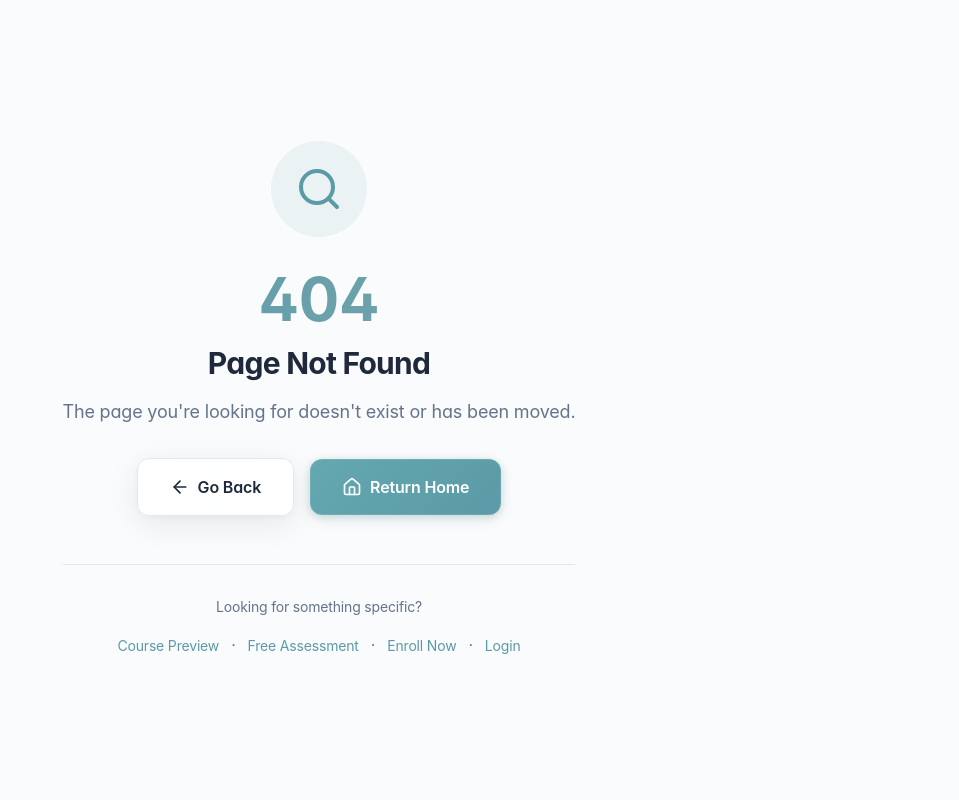
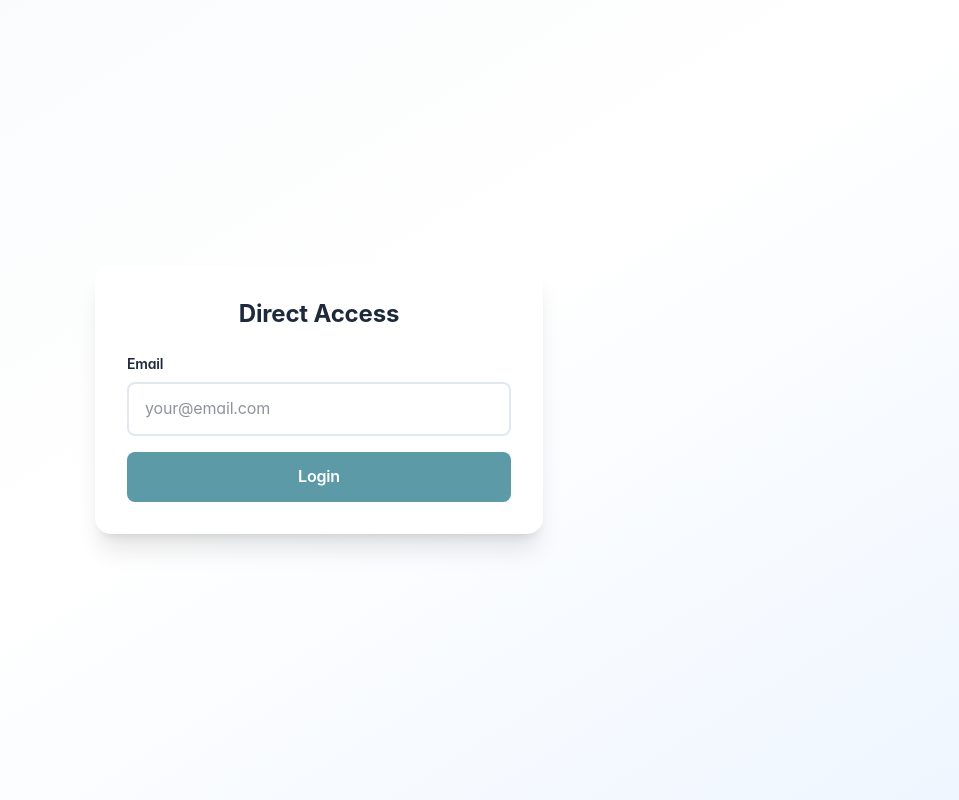
Before and after one commit to concussionPro/concussion-portal, a Next.js app: page /direct-access in a window 1280 px wide. Before the commit this address had no page. Shown: the whole page, without its empty margins (321-1280 px from the left). Built offline with nearby package versions, Linux system fonts and the light colour scheme.

Commit message:
Add direct login bypass - no magic link needed
- New /api/direct-login endpoint
- New /direct-access page with simple email login
- Bypasses all token verification
- Creates session directly from email lookup
- WORKING SOLUTION for immediate access

```diff
--- /dev/null
+++ b/app/api/direct-login/route.ts
@@ -0,0 +1,47 @@
+import { NextRequest, NextResponse } from 'next/server'
+import { findUserByEmail } from '@/lib/users'
+import { createSession } from '@/lib/sessions'
+
+export async function POST(request: NextRequest) {
+  try {
+    const { email } = await request.json()
+
+    if (!email) {
+      return NextResponse.json({ error: 'Email required' }, { status: 400 })
+    }
+
+    // Find user
+    const user = await findUserByEmail(email)
+
+    if (!user) {
+      return NextResponse.json({ error: 'User not found' }, { status: 404 })
+    }
+
+    // Create session directly
+    const sessionId = await createSession(user.id, user.email, true)
+
+    // Set cookie and return success
+    const response = NextResponse.json({
+      success: true,
+      user: {
+        id: user.id,
+        email: user.email,
+        name: user.name,
+        accessLevel: user.accessLevel,
+      },
+    })
+
+    response.cookies.set('session', sessionId, {
+      httpOnly: true,
+      secure: process.env.NODE_ENV === 'production',
+      sameSite: 'lax',
+      maxAge: 30 * 24 * 60 * 60,
+      path: '/',
+    })
+
+    return response
+  } catch (error) {
+    console.error('Direct login error:', error)
+    return NextResponse.json({ error: 'Login failed' }, { status: 500 })
+  }
+}
--- /dev/null
+++ b/app/direct-access/page.tsx
@@ -0,0 +1,70 @@
+'use client'
+
+import { useState } from 'react'
+import { useRouter } from 'next/navigation'
+
+export default function DirectAccessPage() {
+  const router = useRouter()
+  const [email, setEmail] = useState('')
+  const [loading, setLoading] = useState(false)
+  const [error, setError] = useState('')
+
+  const handleLogin = async (e: React.FormEvent) => {
+    e.preventDefault()
+    setLoading(true)
+    setError('')
+
+    try {
+      const response = await fetch('/api/direct-login', {
+        method: 'POST',
+        headers: { 'Content-Type': 'application/json' },
+        body: JSON.stringify({ email }),
+      })
+
+      const data = await response.json()
+
+      if (response.ok) {
+        router.push('/dashboard')
+      } else {
+        setError(data.error || 'Login failed')
+      }
+    } catch (err) {
+      setError('Login failed')
+    } finally {
+      setLoading(false)
+    }
+  }
+
+  return (
+    <div className="min-h-screen bg-gradient-to-br from-slate-50 via-white to-blue-50 flex items-center justify-center p-6">
+      <div className="max-w-md w-full bg-white rounded-2xl shadow-xl p-8">
+        <h1 className="text-2xl font-bold mb-6 text-center">Direct Access</h1>
+        <form onSubmit={handleLogin} className="space-y-4">
+          <div>
+            <label className="block text-sm font-semibold mb-2">Email</label>
+            <input
+              type="email"
+              value={email}
+              onChange={(e) => setEmail(e.target.value)}
+              className="w-full px-4 py-3 border-2 border-slate-200 rounded-lg focus:border-[#5b9aa6] focus:outline-none"
+              placeholder="your@email.com"
+              required
+            />
+          </div>
+          {error && (
+            <div className="p-3 bg-red-50 border border-red-200 rounded-lg text-red-800 text-sm">
+              {error}
+            </div>
+          )}
+          <button
+            type="submit"
+            disabled={loading}
+            className="w-full py-3 bg-[#5b9aa6] text-white rounded-lg font-semibold hover:bg-[#5898a0] transition-all disabled:opacity-50"
+          >
+            {loading ? 'Logging in...' : 'Login'}
+          </button>
+        </form>
+      </div>
+    </div>
+  )
+}
```
